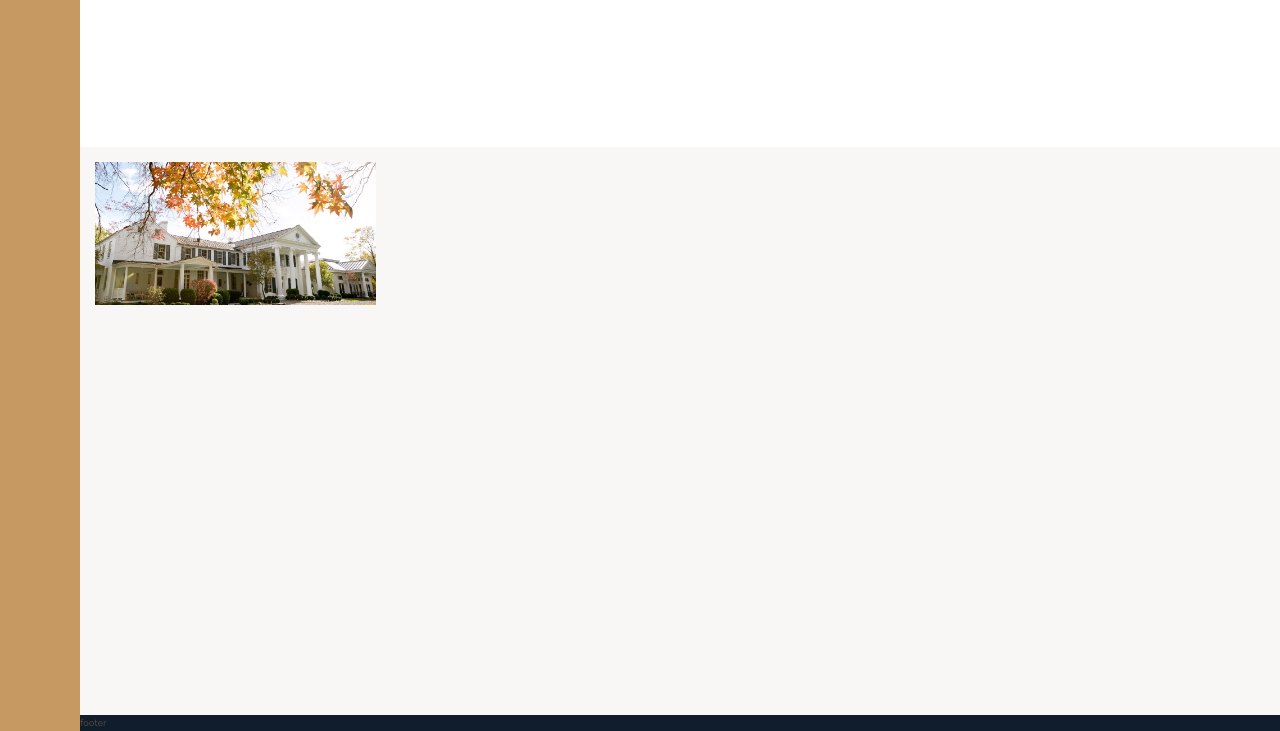
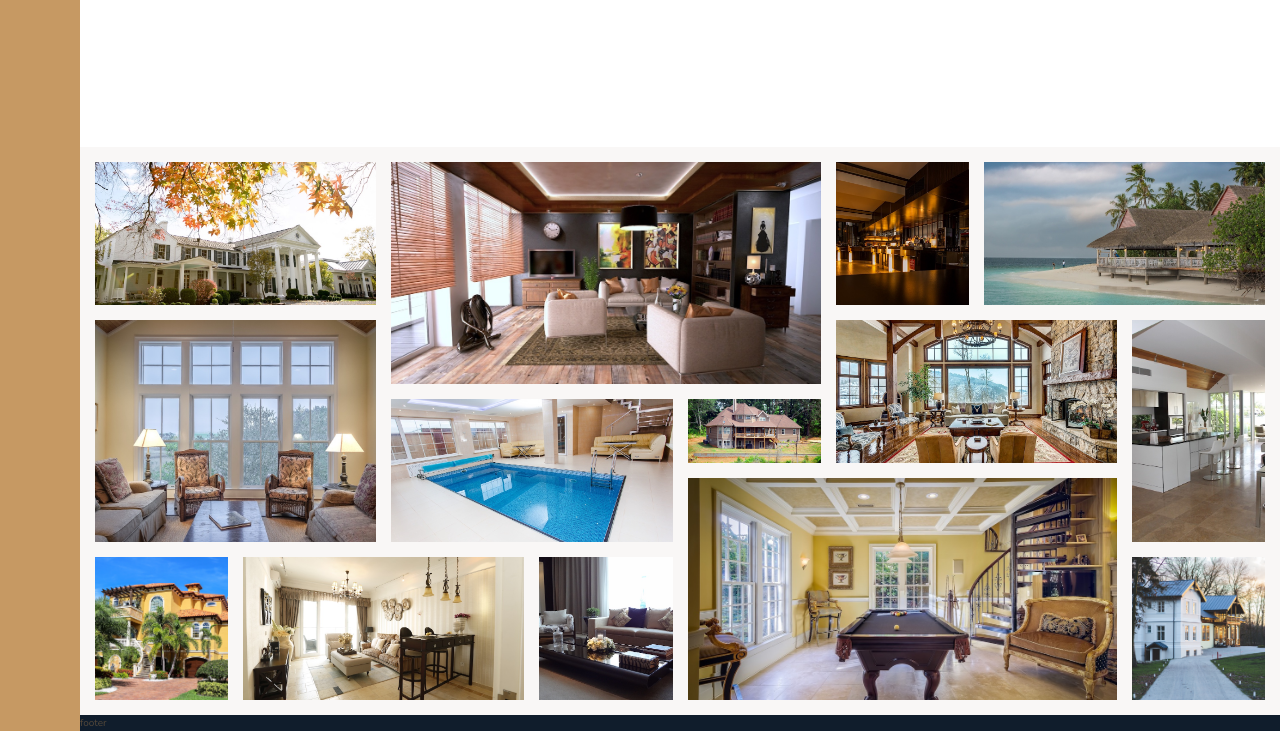
Before and after one commit to ghozlene/nexter, a website: page index.html in a window 1280 px wide. Shown: the part 3036-3767 px from the top of the page. Drawn offline with nearby package versions, Linux system fonts and the light colour scheme.

Commit message:
finishing the gallery

```diff
--- a/index.html
+++ b/index.html
@@ -405,8 +405,59 @@
             <img src="img/gal-1.jpeg" alt="image 1" class="gallery__img">
         </figure>
 
+        <figure class="gallery__item gallery__item--2">
+            <img src="img/gal-2.jpeg" alt="image 1" class="gallery__img">
+        </figure>
+        <figure class="gallery__item gallery__item--3">
+            <img src="img/gal-3.jpeg" alt="image 1" class="gallery__img">
+        </figure>
+
+        <figure class="gallery__item gallery__item--4">
+            <img src="img/gal-4.jpeg" alt="image 1" class="gallery__img">
+        </figure>
+
+        <figure class="gallery__item gallery__item--5">
+            <img src="img/gal-5.jpeg" alt="image 1" class="gallery__img">
+        </figure>
+
+        <figure class="gallery__item gallery__item--6">
+            <img src="img/gal-6.jpeg" alt="image 1" class="gallery__img">
+        </figure>
+
+        <figure class="gallery__item gallery__item--7">
+            <img src="img/gal-7.jpeg" alt="image 1" class="gallery__img">
+        </figure>
 
 
+        <figure class="gallery__item gallery__item--8">
+            <img src="img/gal-8.jpeg" alt="image 1" class="gallery__img">
+        </figure>
+
+
+        <figure class="gallery__item gallery__item--9">
+            <img src="img/gal-9.jpeg" alt="image 1" class="gallery__img">
+        </figure>
+
+
+        <figure class="gallery__item gallery__item--10">
+            <img src="img/gal-10.jpeg" alt="image 1" class="gallery__img">
+        </figure>
+
+        <figure class="gallery__item gallery__item--11">
+            <img src="img/gal-11.jpeg" alt="image 1" class="gallery__img">
+        </figure>
+
+        <figure class="gallery__item gallery__item--12">
+            <img src="img/gal-12.jpeg" alt="image 1" class="gallery__img">
+        </figure>
+
+        <figure class="gallery__item gallery__item--13">
+            <img src="img/gal-13.jpeg" alt="image 1" class="gallery__img">
+        </figure>
+
+        <figure class="gallery__item gallery__item--14">
+            <img src="img/gal-14.jpeg" alt="image 1" class="gallery__img">
+        </figure>
     </section>
 
     <footer class="footer">footer</footer>
--- a/sass/_gallery.scss
+++ b/sass/_gallery.scss
@@ -13,6 +13,70 @@
 			grid-row: 1 / span 2;
 			grid-column: 1 / span 2;
 		}
+
+		&--2 {
+			grid-row: 1 / span 3;
+			grid-column: 3 / span 3;
+		}
+
+		&--3 {
+			grid-row: span 2 / span 1;
+			grid-column: 6 / span 1;
+		}
+
+		&--4 {
+			grid-row: span 2 / span 2;
+			grid-column: 7 / span 2;
+		}
+
+		&--5 {
+			grid-row: span 3 / span 6;
+			grid-column: 1 / span 2;
+		}
+
+		&--6 {
+			grid-row: 4 / span 2;
+			grid-column: 3 / span 2;
+		}
+
+		&--7 {
+			grid-row: 4 / span 1;
+			grid-column: 5 / span 1;
+		}
+
+		&--8 {
+			grid-row: 3 / span 2;
+			grid-column: 6 / span 2;
+		}
+		&--9 {
+			grid-row: 3 / span 3;
+			grid-column: 8 / span 1;
+		}
+
+		&--10 {
+			grid-row: 6 / span 2;
+			grid-column: 1 / span 1;
+		}
+
+		&--11 {
+			grid-row: 6 / span 2;
+			grid-column: 2 / span 2;
+		}
+
+		&--12 {
+			grid-row: 6 / span 2;
+			grid-column: 4 / span 1;
+		}
+
+		&--13 {
+			grid-row: 5 / span 3;
+			grid-column: 5 / span 3;
+		}
+
+		&--14 {
+			grid-row: 6 / span 2;
+			grid-column: 8 / span 1;
+		}
 	}
 
 	&__img {
```
Also changed, not shown: css/style.css, 1 other file.
